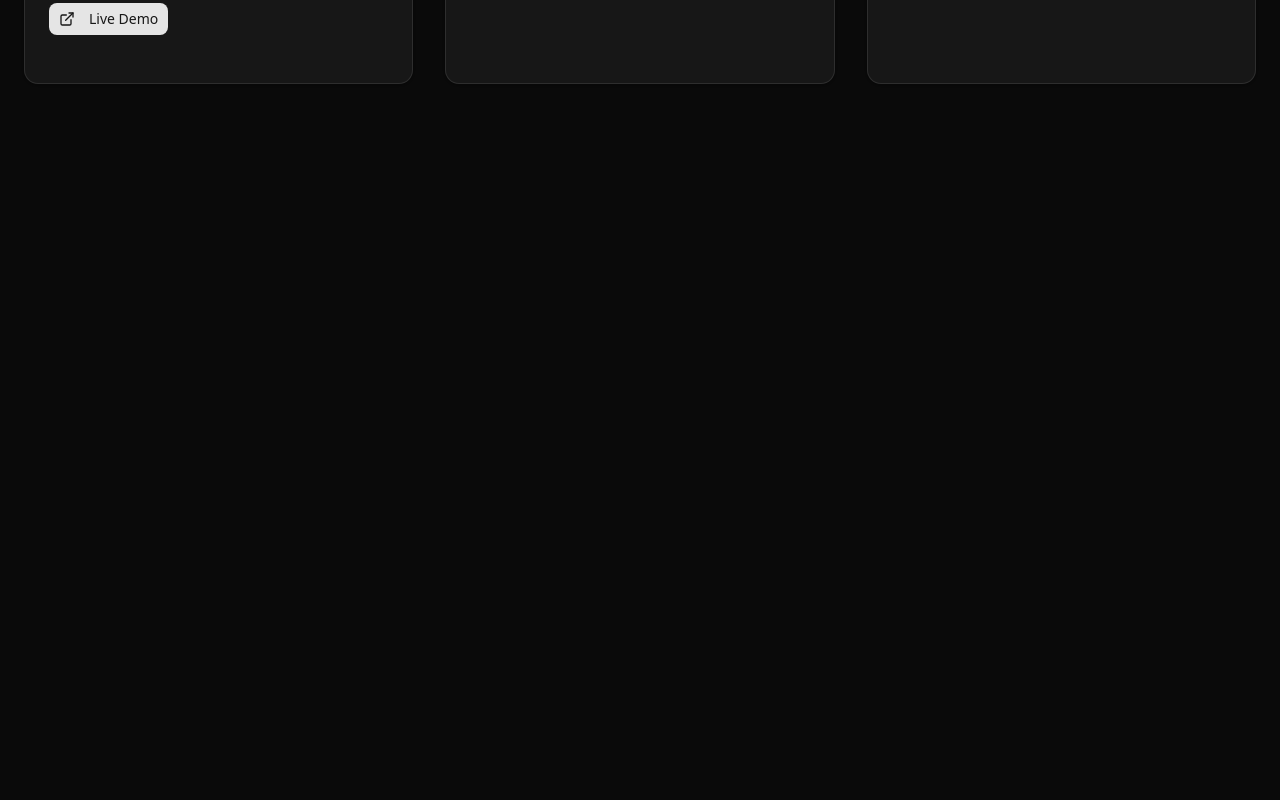
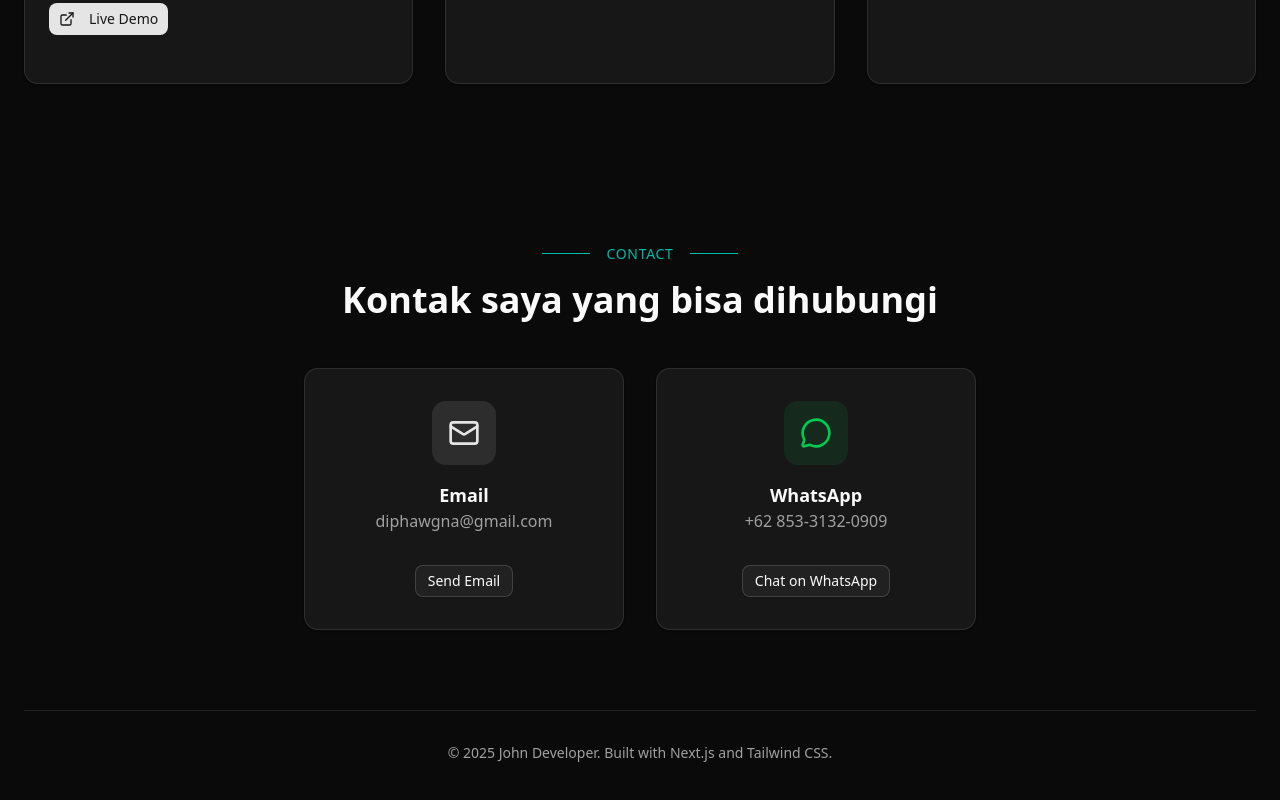
Before and after one commit to Diphaw/Portofolio-Terbaru, a Next.js app: page / in a window 1280 px wide. Shown: the part 3074-3874 px from the top of the page. Before the commit the page ends 3238 px from the top, so only its background shows below. Built offline with nearby package versions, Linux system fonts and the light colour scheme.

Commit message:
add contact section

```diff
--- a/src/app/page.jsx
+++ b/src/app/page.jsx
@@ -3,7 +3,7 @@ import { Hero } from "@/components/hero"
 // import { About } from "@/components/about"
   import { Experience } from "@/components/experience"
 import { Projects } from "@/components/projects"
-// import { Contact } from "@/components/contact"
+import { Contact } from "@/components/contact"
 import { Skills } from "@/components/skills";
 
 export default function Home() {
@@ -15,7 +15,7 @@ export default function Home() {
       {/* <About /> */}
       <Experience />
       <Projects />
-      {/* <Contact /> */}
+      <Contact />
     </main>
   );
 }
--- /dev/null
+++ b/src/components/contact.jsx
@@ -0,0 +1,109 @@
+import { Mail, MessageCircle } from "lucide-react";
+import { Button } from "@/components/ui/button";
+import { Card } from "@/components/ui/card";
+
+export function Contact() {
+  return (
+    <section id="contact" className="py-20 px-6">
+      <div className="container mx-auto ">
+        <div className="space-y-12">
+          <div className="text-center space-y-4">
+            <div className="flex items-center justify-center gap-4">
+              <div className="w-12 h-px bg-teal-500"></div>
+              <h2 className="text-sm uppercase tracking-wider text-teal-500 font-medium">
+                Contact
+              </h2>
+              <div className="w-12 h-px bg-teal-500"></div>
+            </div>
+            <h3 className="text-3xl lg:text-4xl font-bold text-foreground">
+              Kontak saya yang bisa dihubungi
+            </h3>
+            {/* <p className="text-muted-foreground max-w-2xl mx-auto leading-relaxed">
+              {"I'm"} always interested in hearing about new opportunities and
+              interesting projects. Whether you have a question or just want to
+              say hi, {"I'll"} try my best to get back to you!
+            </p> */}
+          </div>
+
+          <div className="grid md:grid-cols-2 gap-8 max-w-2xl mx-auto">
+            <Card className="p-8 text-center bg-card border-border hover:border-teal-500/50 transition-all duration-300 hover:shadow-lg">
+              <div className="space-y-4">
+                <div className="w-16 h-16 bg-primary/10 rounded-xl flex items-center justify-center mx-auto">
+                  <Mail className="h-8 w-8 text-primary" />
+                </div>
+                <div>
+                  <h4 className="font-semibold text-foreground text-lg">
+                    Email
+                  </h4>
+                  <p className="text-muted-foreground">
+                    diphawgna@gmail.com
+                  </p>
+                </div>
+                <Button
+                  variant="outline"
+                  size="sm"
+                  className="mt-4 border-primary/20 hover:border-primary hover:bg-teal-500/5 bg-transparent"
+                  asChild
+                >
+                  <a href="mailto:diphawgna@gmail.com">Send Email</a>
+                </Button>
+              </div>
+            </Card>
+
+            <Card className="p-8 text-center bg-card border-border hover:border-teal-500/50 transition-all duration-300 hover:shadow-lg">
+              <div className="space-y-4">
+                <div className="w-16 h-16 bg-green-500/10 rounded-xl flex items-center justify-center mx-auto">
+                  <MessageCircle className="h-8 w-8 text-green-500" />
+                </div>
+                <div>
+                  <h4 className="font-semibold text-foreground text-lg">
+                    WhatsApp
+                  </h4>
+                  <p className="text-muted-foreground">+62 853-3132-0909</p>
+                </div>
+                <Button
+                  variant="outline"
+                  size="sm"
+                  className="mt-4 border-green-500/20 hover:border-green-500 hover:bg-green-500/5 bg-transparent"
+                  asChild
+                >
+                  <a
+                    href="https://wa.me/6285331320909"
+                    target="_blank"
+                    rel="noopener noreferrer"
+                  >
+                    Chat on WhatsApp
+                  </a>
+                </Button>
+              </div>
+            </Card>
+          </div>
+
+          {/* <div className="text-center space-y-4">
+            <Button
+              size="lg"
+              className="bg-primary text-primary-foreground hover:bg-primary/90 px-8 py-3"
+              asChild
+            >
+              <a href="mailto:your.email@example.com">
+                <Mail className="h-5 w-5 mr-2" />
+                Get In Touch
+              </a>
+            </Button>
+            <p className="text-sm text-muted-foreground">
+              Usually responds within 24 hours
+            </p>
+          </div> */}
+        </div>
+      </div>
+
+      <footer className="mt-20 pt-8 border-t border-border">
+        <div className="container mx-auto px-6">
+          <div className="text-center text-muted-foreground text-sm">
+            <p>© 2025 John Developer. Built with Next.js and Tailwind CSS.</p>
+          </div>
+        </div>
+      </footer>
+    </section>
+  );
+}
```
